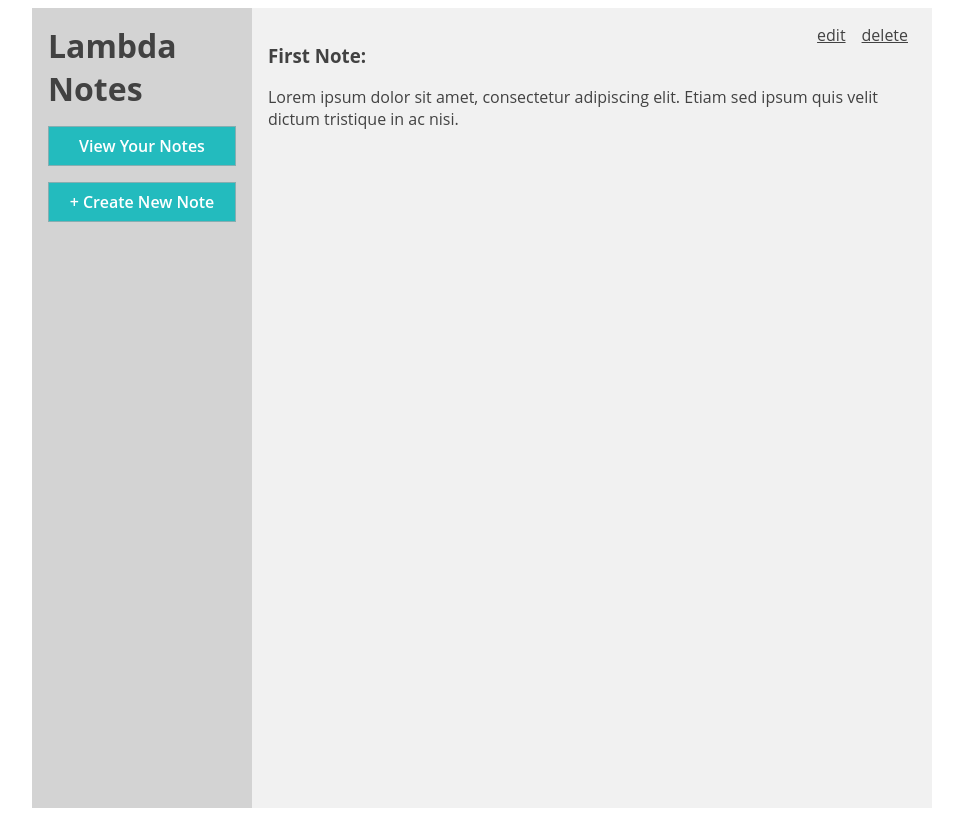
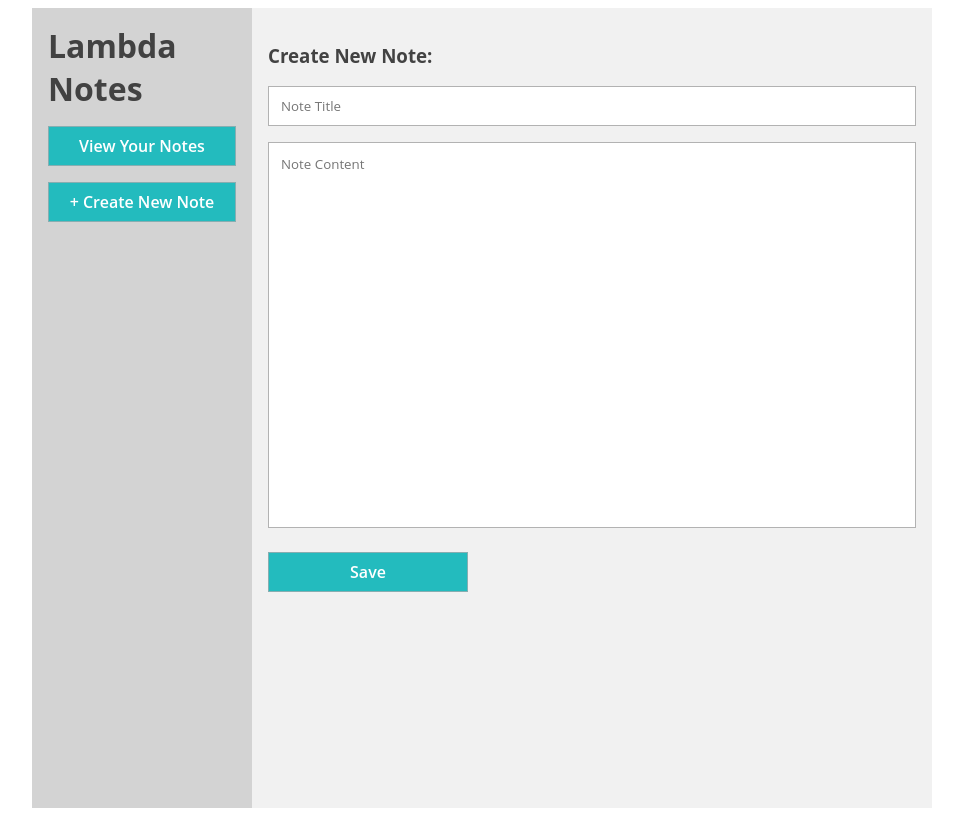
Before and after one commit to derpwanda/front-end-project-partdeux, a React (Create React App) app in the folder lambda-notes/: page / in a window 1280 px wide. Shown: the whole page, without its empty margins (158-1121 px from the left). Built offline with nearby package versions, Linux system fonts and the light colour scheme.

Commit message:
create note

```diff
--- a/lambda-notes/src/components/CreateNote/CreateNote.js
+++ b/lambda-notes/src/components/CreateNote/CreateNote.js
@@ -4,8 +4,29 @@ import './index.css';
 class CreateNote extends Component {
   render() {
     return (
-      <div>
-        CREATE NOTE
+      <div className='noteCard_container'>
+        <div className='noteCard_topContent'>
+          <div className="noteCard_header">
+            <h3>Create New Note:</h3>
+          </div>
+        </div>
+
+        <div className='createNote_form'>
+          <input
+            type='text'
+            className='createNote_title'
+            placeholder='Note Title'
+          />
+          <textarea
+            className='createNote_textBody'
+            placeholder='Note Content'
+            rows='20'
+          />
+          <a href='#' className='button_link'>
+            <div className='nav_button createNote_button'>Save</div>
+          </a>
+
+        </div>
       </div>
     );
   }
--- a/lambda-notes/src/components/CreateNote/index.css
+++ b/lambda-notes/src/components/CreateNote/index.css
@@ -0,0 +1,23 @@
+.createNote_form {
+  display: flex;
+  flex-direction: column;
+}
+
+.createNote_title {
+  height: 40px;
+  padding: 0.25rem 0.75rem;
+  margin-bottom: 1rem;
+  border: 1px solid #B2B2B2;
+}
+
+.createNote_textBody {
+  resize: none;
+  font-size: 1.5;
+  padding: 0.75rem;
+  margin-bottom: 1rem;
+  border: 1px solid #B2B2B2;
+}
+
+.createNote_button {
+  width: 200px;
+}
--- a/lambda-notes/src/components/Main/Main.js
+++ b/lambda-notes/src/components/Main/Main.js
@@ -2,12 +2,13 @@ import React, { Component } from 'react';
 import './index.css';
 import NotesList from '../NotesList/NotesList.js'
 import NoteCard from '../NoteCard/NoteCard.js'
+import CreateNote from '../CreateNote/CreateNote.js'
 
 class Main extends Component {
   render() {
     return (
       <div className="main_container">
-        <NoteCard />
+        <CreateNote />
       </div>
     );
   }
--- a/lambda-notes/src/components/SideNav/SideNav.js
+++ b/lambda-notes/src/components/SideNav/SideNav.js
@@ -10,8 +10,14 @@ class SideNav extends Component {
         </div>
 
         <div className='nav_buttons_container'>
+          <a href='#' className='button_link'>
           <div className="nav_button">View Your Notes</div>
+          </a>
+
+          <a href='#' className='button_link'>
           <div className="nav_button">+ Create New Note</div>
+          </a>
+
         </div>
       </div>
     );
--- a/lambda-notes/src/components/SideNav/index.css
+++ b/lambda-notes/src/components/SideNav/index.css
@@ -3,7 +3,6 @@
   flex-direction: column;
   padding: 1rem;
   width: 220px;
-  min-width: 220px;
   height: 100vh;
   background-color: #D3D3D3;
 }
--- a/lambda-notes/src/index.css
+++ b/lambda-notes/src/index.css
@@ -1,6 +1,7 @@
 * {
   box-sizing: border-box;
   /* border: 1px dotted darkred; */
+  font-family: 'Open Sans','Helvetica Neue', sans-serif;
 }
 
 body {
@@ -15,3 +16,7 @@ body {
   justify-content: center;
   min-width: 900px;
 }
+
+.button_link {
+  text-decoration: none;
+}
```
